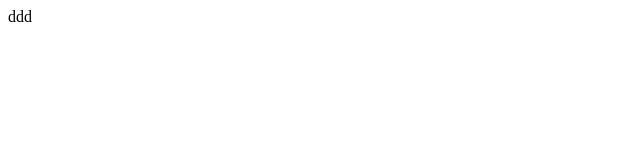
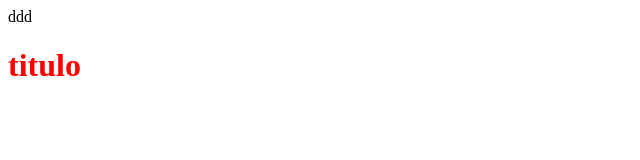
Before and after one commit to EstebanNunez99/git-github-practica, a plain HTML site: page index.html in a window 1280 px wide. Shown: the whole page, without its empty margins (0-640 px from the left). Drawn offline with Linux system fonts and the light colour scheme.

Commit message:
se cambio el color del titulo

```diff
--- a/index.html
+++ b/index.html
@@ -1 +1,2 @@
 ddd
+<h1 style="color: red;"> titulo</h1>
```
